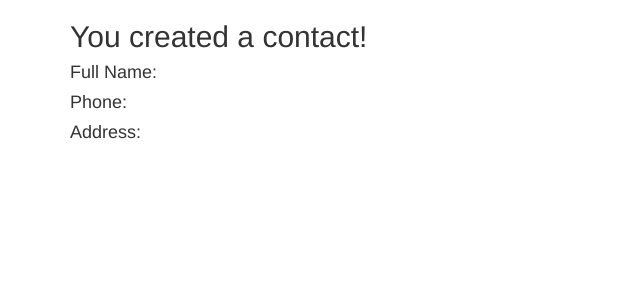
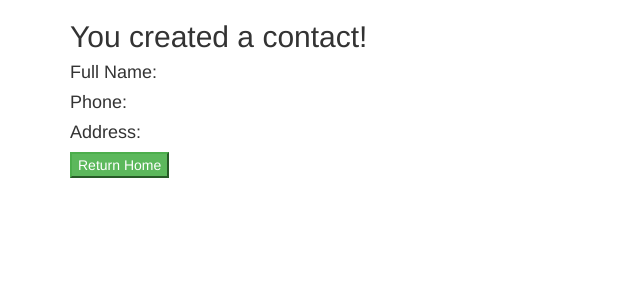
Before and after one commit to LisaMacCarrigan/PHP-AddressBook, a PHP site: template views/new_contact.html.twig in a window 1280 px wide. Shown: the top 300 px of the page, without its empty margins (0-640 px from the left). Run offline with PHP 8.4, Linux system fonts and the light colour scheme; the template is opened without the code that fills it, so the values that code supplies are empty; some libraries are stand-ins or nearby versions.

Commit message:
add button to twig template that takes user back to root aka home

```diff
--- a/views/new_contact.html.twig
+++ b/views/new_contact.html.twig
@@ -14,7 +14,9 @@
             <p> {{ new_contact.phone}} </p>
             <h4>Address: </h4>
             <p> {{ new_contact.address }} </p>
-
+            <form action="/" method="get">
+                <button type="submit" class="btn-success">Return Home</button>
+            </form>
         </div>
     </body>
 </html>
```
